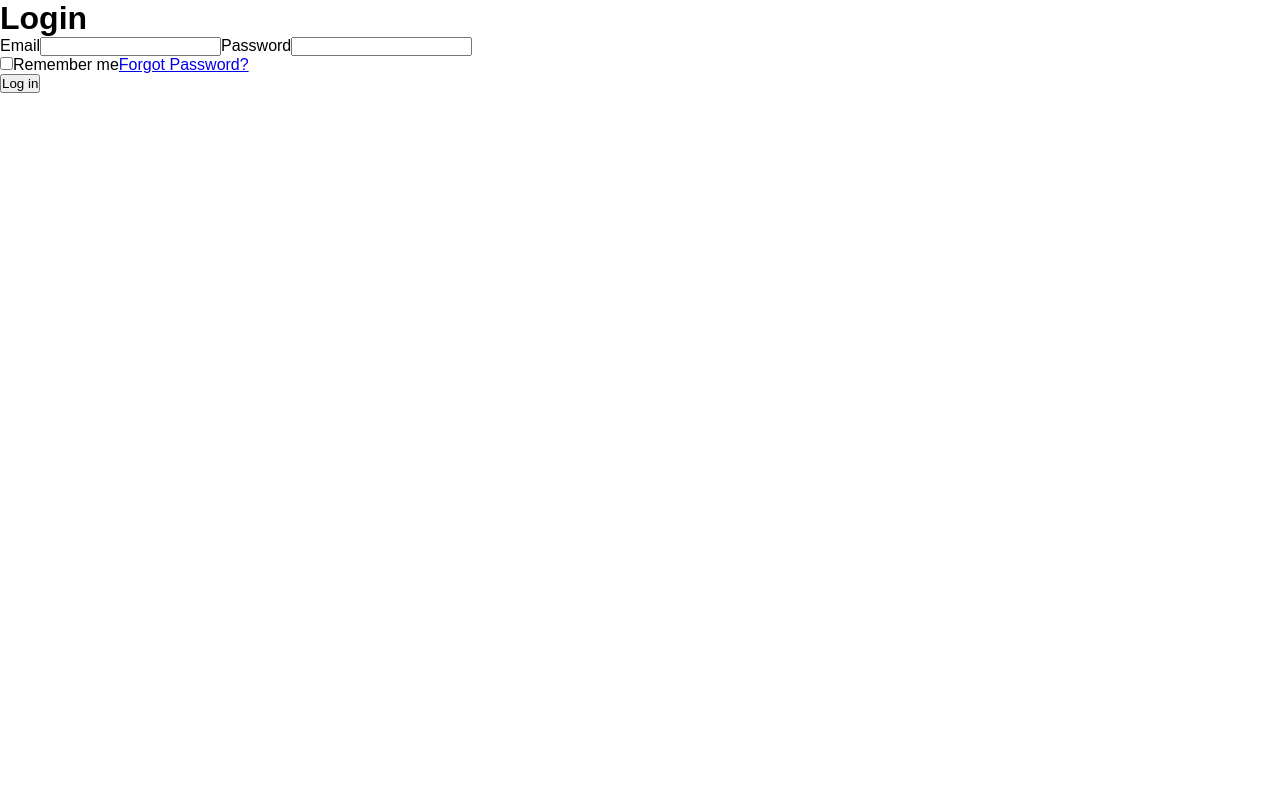
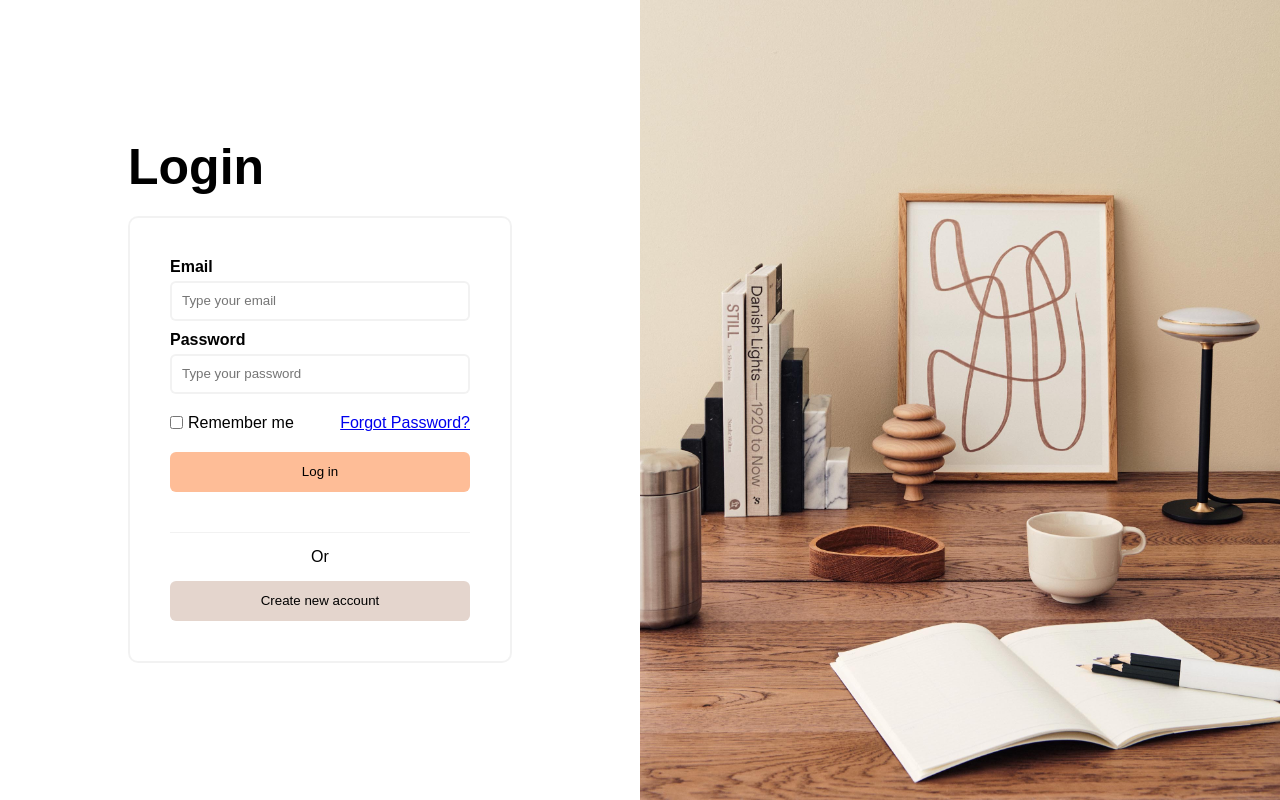
Before and after one commit to Egor-Ivankov/coffee-shop, a React (Vite) app: page /login in a window 1280 px wide. Built offline with nearby package versions, Linux system fonts and the light colour scheme; a web font is replaced by a local one.

Commit message:
style loginSection

```diff
--- a/src/components/styles/index.scss
+++ b/src/components/styles/index.scss
@@ -6,3 +6,9 @@
   padding: 0;
   box-sizing: border-box;
 }
+
+.login-page {
+  display: flex;
+  flex-direction: row;
+  width: 100%;
+}
--- a/src/routes/Login.jsx
+++ b/src/routes/Login.jsx
@@ -1,13 +1,13 @@
 import React from 'react'
-import { NavBar } from '@components/layout';
-import { Footer } from '@components/layout';
-import { LoginSection } from '../views/loginPage';
+import { LoginSection, RegisterSection } from '../views/loginPage';
+import '@components/styles/index.scss'
 
 const Login = () => {
   return (
-    <>
+    <div className='login-page'>
       <LoginSection />
-    </>
+      <RegisterSection />
+    </div>
   )
 }
 
--- a/src/views/loginPage/LoginSection/LoginSection.jsx
+++ b/src/views/loginPage/LoginSection/LoginSection.jsx
@@ -1,17 +1,18 @@
 import React from 'react'
+import './loginSection.scss'
 
 const LoginSection = () => {
   return (
-    <div className='login-section'>
+    <section className='login-section'>
         <h1 className='login-section-heading'>Login</h1>
         <form className='login-section-form' onSubmit={e => e.preventDefault()}>
             <label className='login-section-form-email'>
                 <span className='login-section-form-email-span'>Email</span>
-                <input type='email' className='login-section-form-email-input' />
+                <input placeholder='Type your email' type='email' className='login-section-form-email-input' />
             </label>
             <label className='login-section-form-password'>
                 <span className='login-section-form-password-span'>Password</span>
-                <input type='password' className='login-section-form-password-input' />
+                <input placeholder='Type your password' type='password' className='login-section-form-password-input' />
             </label>
 
             <div className='login-section-form-forgot'>
@@ -25,8 +26,14 @@ const LoginSection = () => {
             </div>
 
             <button type='submit' className='login-section-form-button'>Log in</button>
+            <hr className='login-section-form-hr'/>
+
+            <div className='login-section-form-register'>
+                <p className='login-section-form-register-p'>Or</p>
+                <button className='login-section-form-register-button'>Create new account</button>
+            </div>
         </form>
-    </div>
+    </section>
   )
 }
 
--- a/src/views/loginPage/LoginSection/loginSection.scss
+++ b/src/views/loginPage/LoginSection/loginSection.scss
@@ -0,0 +1,129 @@
+.login-section {
+    display: flex;
+    flex-direction: column;
+    justify-content: center;
+    width: 50%;
+    align-items: center;
+    padding: 10%;
+    height: 100vh;
+
+    &-heading {
+        font-size: 50px;
+        margin-bottom: 20px;
+        margin-right: auto;
+    }
+
+    &-form {
+        display: flex;
+        flex-direction: column;
+        width: 100%;
+        padding: 40px;
+        border: 2px solid rgba(0, 0, 0, 0.05);
+        border-radius: 10px;
+
+        &-email {
+            display: flex;
+            flex-direction: column;
+            margin-bottom: 10px;
+
+            &-span {
+                font-weight: bold;
+                margin-bottom: 5px;
+            }
+
+            &-input {
+                outline: none;
+                width: 100%;
+                height: 40px;
+                padding-left: 10px;
+                padding-right: 10px;
+                border: 2px solid rgba(0, 0, 0, 0.05);
+                border-radius: 6px;
+            }
+        }
+
+        &-password {
+            display: flex;
+            flex-direction: column;
+            margin-bottom: 20px;
+
+            &-span {
+                font-weight: bold;
+                margin-bottom: 5px;
+            }
+
+            &-input {
+                outline: none;
+                width: 100%;
+                height: 40px;
+                padding-left: 10px;
+                padding-right: 10px;
+                border: 2px solid rgba(0, 0, 0, 0.05);
+                border-radius: 6px;
+            }
+        }
+
+        &-forgot {
+            display: flex;
+            flex-direction: row;
+            justify-content: space-between;
+            margin-bottom: 20px;
+
+            &-remember {
+                display: flex;
+                align-items: center;
+
+                &-checkbox {
+                    border: 1px solid black;
+                    border-radius: 10px;
+                    margin-right: 5px;
+                }
+
+                &-checkbox:checked {
+                    background-color: #febd97;
+                }
+            }
+        }
+
+        &-button {
+            width: 100%;
+            height: 40px;
+            padding-left: 10px;
+            padding-right: 10px;
+            border: none;
+            border-radius: 6px;
+            background-color: #febd97;
+            margin-bottom: 40px;
+            cursor: pointer;
+        }
+
+        &-hr {
+            height: 1px;
+            border: none;
+            background-color: rgba(0, 0, 0, 0.05);
+            margin-bottom: 15px;
+        }
+
+        &-register {
+            display: flex;
+            flex-direction: column;
+            justify-content: center;
+            align-items: center;
+
+            &-p {
+                margin-bottom: 15px;
+            }
+
+            &-button {
+                width: 100%;
+                height: 40px;
+                padding-left: 10px;
+                padding-right: 10px;
+                border: none;
+                border-radius: 6px;
+                background-color: #e4d5cd;
+                cursor: pointer;
+            }
+        }
+    }
+}
--- a/src/views/loginPage/RegisterSection/RegisterSection.jsx
+++ b/src/views/loginPage/RegisterSection/RegisterSection.jsx
@@ -1,8 +1,12 @@
 import React from 'react'
+import './registerSection.scss'
+import bgr from '@assets/img/login-back.jpg'
 
 const RegisterSection = () => {
   return (
-    <div>RegisterSection</div>
+    <div className='register-section'>
+      <img className='register-section-img' src={bgr} alt='background' />
+    </div>
   )
 }
 
--- a/src/views/loginPage/RegisterSection/RegisterSection.scss
+++ b/src/views/loginPage/RegisterSection/RegisterSection.scss
@@ -0,0 +1,12 @@
+.register-section {
+    width: 50%; /* 100% ширина контейнера */
+    position: relative;
+
+    &-img {
+        position: absolute;
+        width: 100%;
+        height: 100vh;
+        overflow: hidden;
+        object-fit:fill;
+    }
+  }
```
Also changed, not shown: src/assets/img/login-back.jpg (added).
